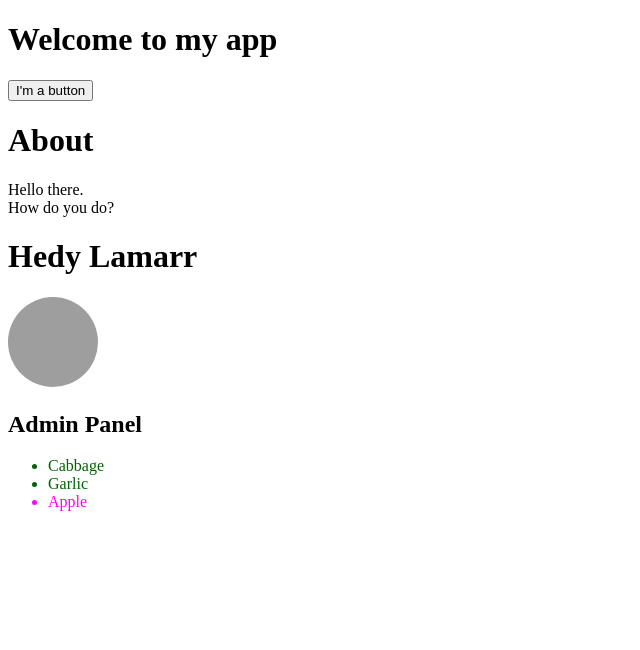
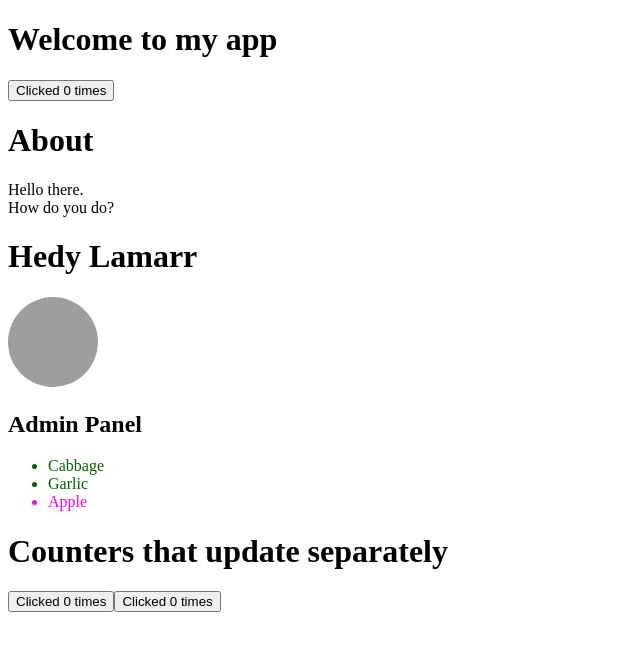
Before and after one commit to hifichevymane/kpz-react-practice, a React (Vite) app: page / in a window 1280 px wide. Shown: the top 650 px of the page, without its empty margins (0-640 px from the left). Built offline with nearby package versions, Linux system fonts and the light colour scheme; grey boxes are pictures that could not be loaded.

Commit message:
Updating the screen

```diff
--- a/src/App.jsx
+++ b/src/App.jsx
@@ -2,14 +2,18 @@ import Profile from "./Profile";
 import AboutPage from "./AboutPage";
 import ShoppingList from "./ShoppingList";
 
+import { useState } from "react";
+
 function MyButton() {
+  const [count, setCount] = useState(0);
+
   function handleClick() {
-    alert('You clicked me!');
+    setCount(count + 1);
   }
 
   return (
     <button onClick={handleClick}>
-      I'm a button
+      Clicked {count} times
     </button>
   );
 }
@@ -27,6 +31,11 @@ export default function App() {
       <Profile />
       {isLoggedIn ? <h2>Admin Panel</h2> : <h2>Login Form</h2>}
       <ShoppingList />
+      <div>
+        <h1>Counters that update separately</h1>
+        <MyButton />
+        <MyButton />
+      </div>
     </>
   );
 }
```
